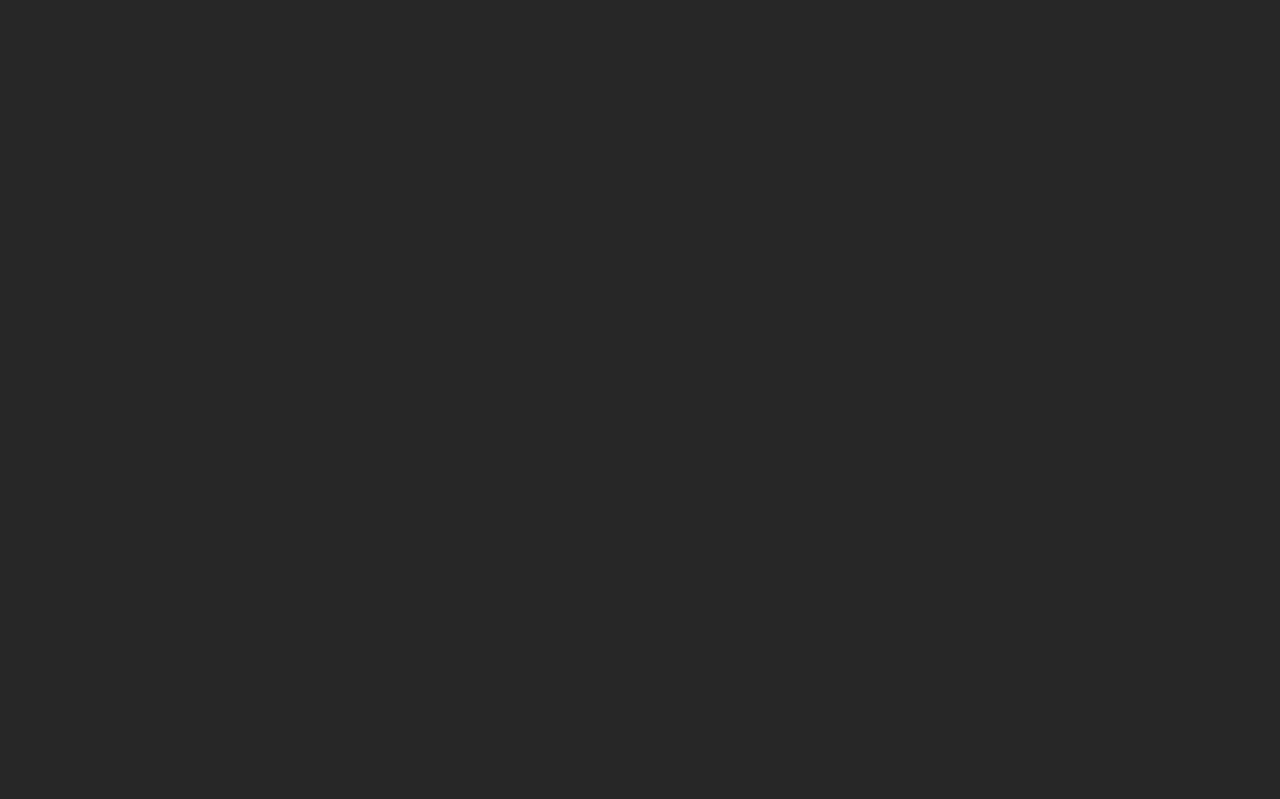
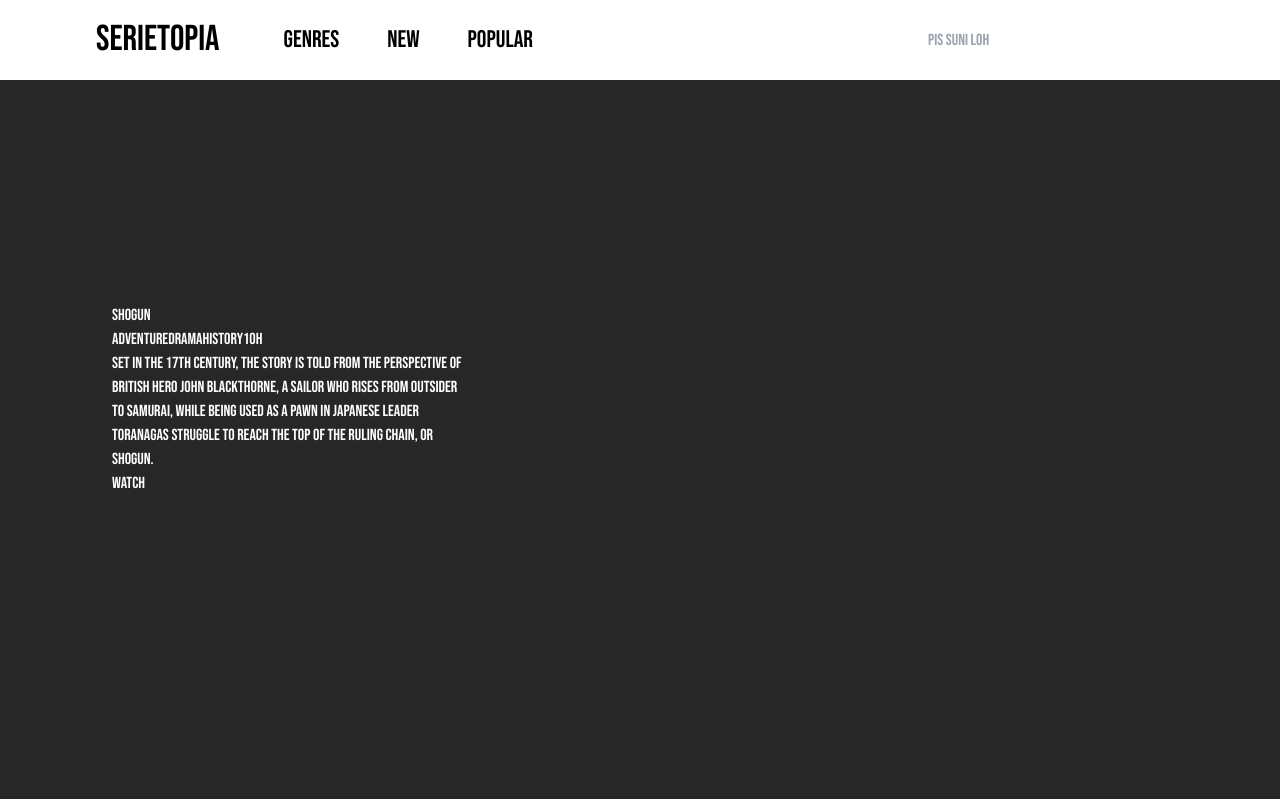
Before and after one commit to FragStatic/serietopia, a Next.js app: page / in a window 1280 px wide. Shown: the top 799 px of the page. Built offline with nearby package versions, Linux system fonts and the light colour scheme.

Commit message:
Added basic header,footer and main structure

```diff
--- a/src/app/page.tsx
+++ b/src/app/page.tsx
@@ -1,9 +1,43 @@
 export default function Home() {
   return (
     <>
-      <header></header>
+      <header className="fixed top-0 w-full h-20 border-white bg-colorWhite ">
+        <div className="flex px-24 h-full justify-between">
+          <div className="flex items-center">
+            <div className="text-4xl mr-16">SERIETOPIA</div>
+            <div className="text-2xl mr-12">Genres</div>
+            <div className="text-2xl mr-12">New</div>
+            <div className="text-2xl mr-12">Popular</div>
+          </div>
+          <input
+            type="text"
+            placeholder="pis suni loh"
+            className="h-10 w-64 self-center"
+          ></input>
+        </div>
+      </header>
       <main className="flex min-h-screen min-w-screen flex-col items-center justify-between">
-        <div className="trending w-full h-screen bg-mainBgGrey"></div>
+        <div className="flex items-center w-full h-screen bg-mainBgGrey p-28 text-colorWhite">
+          <div className="data w-1/3">
+            <div className="title">Shogun</div>
+            <div className="inline-flex subtext">
+              <div className="inline-flex genres">
+                <div className="genre">{"Adventure "}</div>
+                <div className="genre">{"Drama "}</div>
+                <div className="genre">{"History "}</div>
+              </div>
+              <div className="runtime">10h</div>
+            </div>
+            <div className="synopsis">
+              Set in the 17th Century, the story is told from the perspective of
+              British hero John Blackthorne, a sailor who rises from outsider to
+              samurai, while being used as a pawn in Japanese leader Toranagas
+              struggle to reach the top of the ruling chain, or Shogun.
+            </div>
+            <button type="button">Watch</button>
+          </div>
+          <div className="moreContainer"></div>
+        </div>
         <div className="latest w-full">
           <div className="list-title border h-16 w-full"></div>
           <div className="list border h-80 w-full"></div>
@@ -17,7 +51,10 @@ export default function Home() {
           <div className="list border h-80 w-full"></div>
         </div>
       </main>
-      <footer></footer>
+      <footer className="w-full h-24 border">
+        <div className="text">Generic movie website clone</div>
+        <div className="contact"></div>
+      </footer>
     </>
   );
 }
--- a/tailwind.config.ts
+++ b/tailwind.config.ts
@@ -16,6 +16,7 @@ const config: Config = {
     },
     colors: {
       mainBgGrey: "#272727",
+      colorWhite: "white",
     },
   },
   plugins: [],
```
